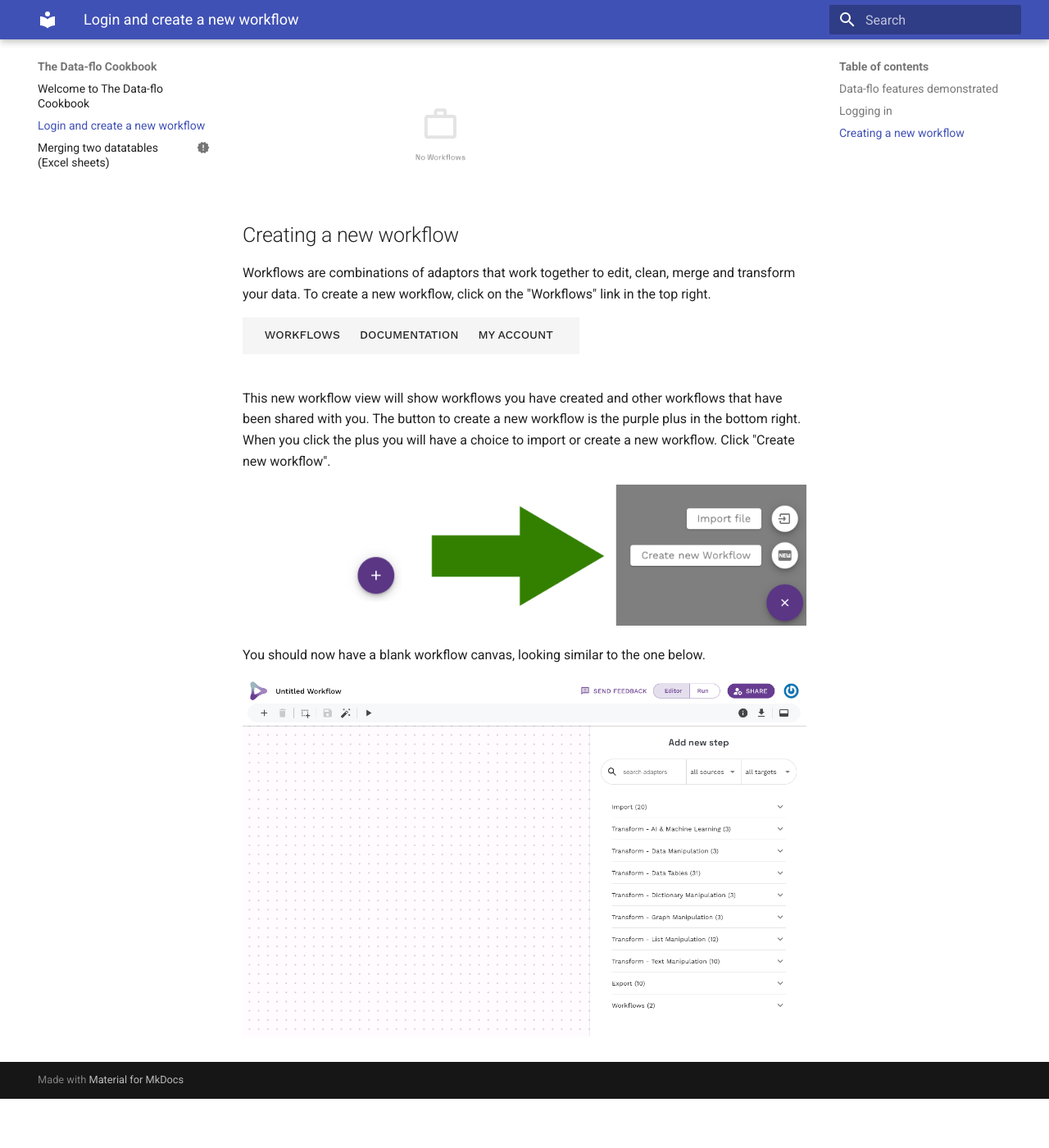
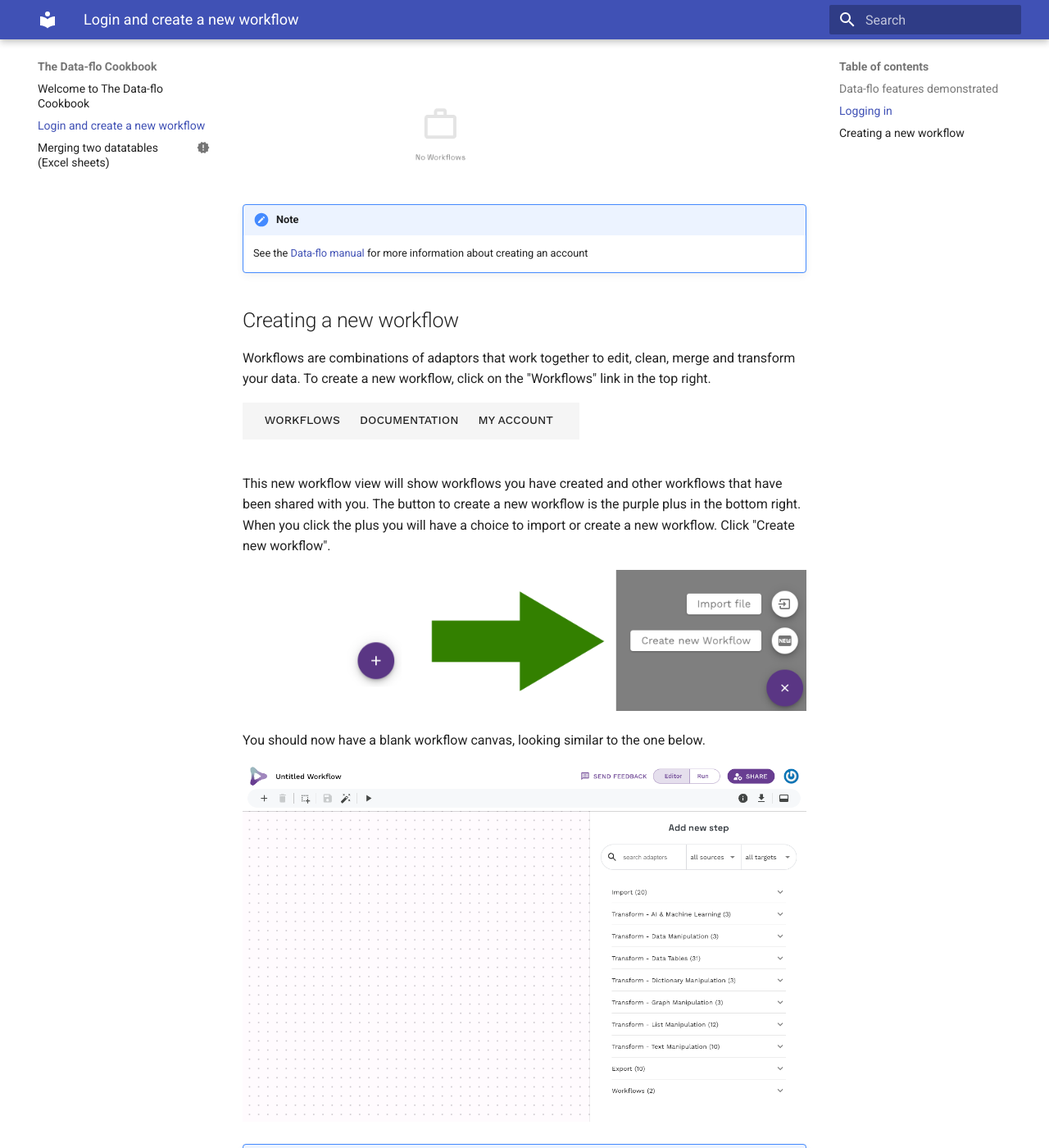
Before and after one commit to happykhan/dataflo-cookbook, an MkDocs documentation site: the page built from docs/login-workflow.md, in a window 1280 px wide and 1400 px high, scrolled down 2182 px. Shown: the whole window at 82% size. Built offline with MkDocs 1.6.1 and Material for MkDocs 9.7.7, drawn with Linux system fonts in a browser that asks for light colours; before the commit the page ends 3522 px from its top, so only the background shows below that; some of the changed text lies outside the part shown.

Commit message:
merge example

```diff
--- a/docs/login-workflow.md
+++ b/docs/login-workflow.md
@@ -38,6 +38,8 @@
 
 ![Login](./login/4-workflow.png)
 
+!!! note
+    See the [Data-flo manual](https://cgps.gitbook.io/data-flo/basics/account) for more information about creating an account
 
 ## Creating a new workflow
 
@@ -52,3 +54,6 @@
 You should now have a blank workflow canvas, looking similar to the one below.
 
 ![Login](./login/8-blank.png)
+
+!!! note
+    See the [Data-flo manual](https://cgps.gitbook.io/data-flo/basics/combining-adaptors-to-create-workflows/creating-a-workflow) for more information about creating a workflow
```
Also changed, not shown: docs/merging-two-sheets.md (+7 -0 lines).
